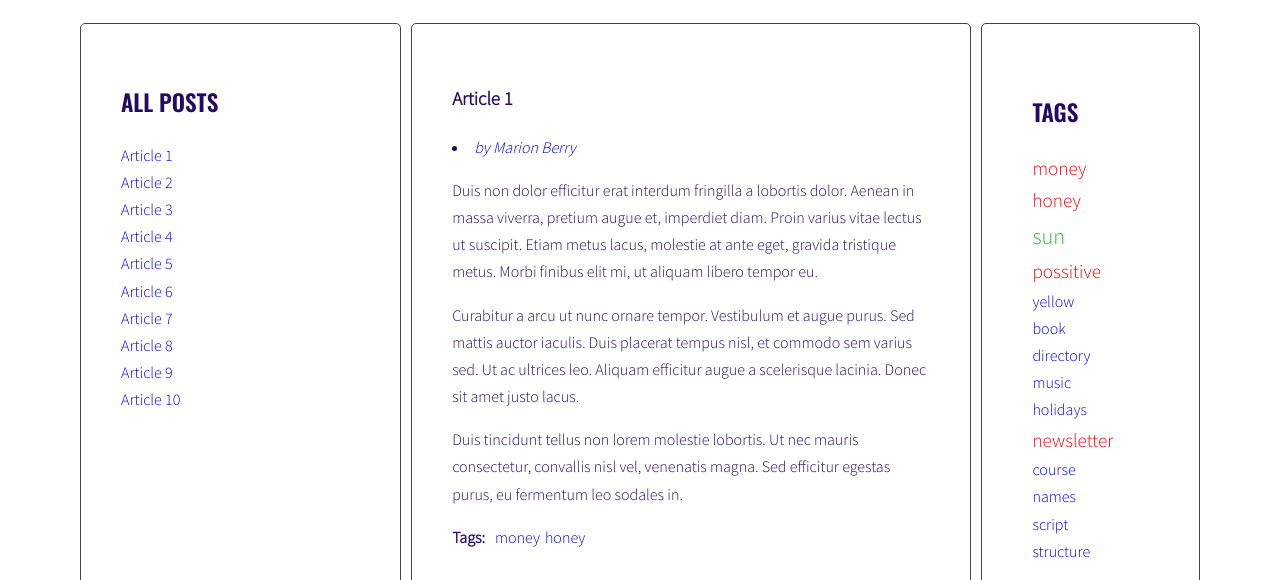
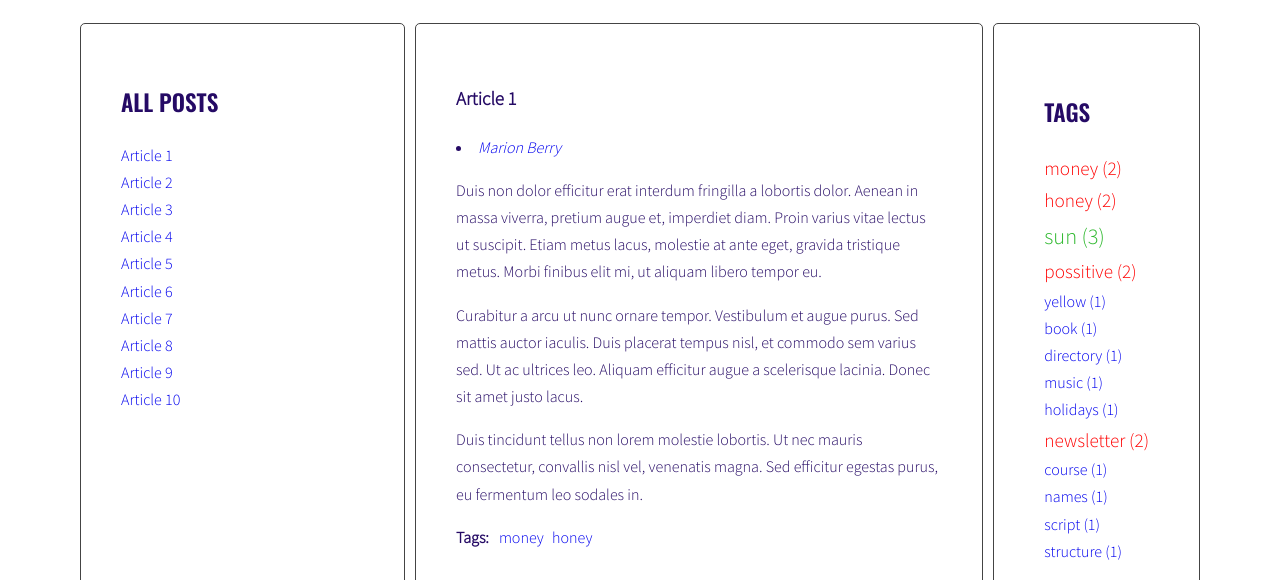
Before and after one commit to Maria-Gozdawa-Golebiowska/javascript-blog, a website: page index.html in a window 1280 px wide. Shown: the part 220-800 px from the top of the page. Drawn offline with nearby package versions, Linux system fonts and the light colour scheme.

Commit message:
add templates

```diff
--- a/index.html
+++ b/index.html
@@ -230,6 +230,31 @@
     </main>
   </div>
 
+<script id="template-article-link" type="text/x-handlebars-template">
+    <li><a href="#{{ id }}"><span>{{title}}</span></a></li>
+</script>
+
+<script id="template-article-tag-link" type="text/x-handlebars-template">
+    <li><a href="#tag-{{ id }}"><span>{{tag}}</span></a></li>
+</script>
+
+<script id="template-article-author-link" type="text/x-handlebars-template">
+    <li><a href="#author-{{id}}">{{author}}</a></li>
+</script>
+
+<script id="template-tag-cloud-link" type="text/x-handlebars-template">
+    {{#each tags}}
+        <li><a class="{{className}}" href="#tag-{{tag}}">{{tag}} ({{count}})</a></li>
+    {{/each}}
+</script>
+
+<script id="template-authors-list-link" type="text/x-handlebars-template">
+    {{#each authors}}
+        <li><a href="#author-{{author}}">{{author}}</a></li>
+    {{/each}}
+</script>
+
+<script src="https://cdnjs.cloudflare.com/ajax/libs/handlebars.js/4.1.0/handlebars.min.js"></script>
 <script src="js/script.js"></script>
 </body>
 </html>
--- a/js/script.js
+++ b/js/script.js
@@ -1,4 +1,13 @@
 'use strict';
+
+const templates = {
+  articleLink: Handlebars.compile(document.querySelector('#template-article-link').innerHTML),
+  articleTagLink: Handlebars.compile(document.querySelector('#template-article-tag-link').innerHTML),
+  articleAuthorLink: Handlebars.compile(document.querySelector('#template-article-author-link').innerHTML),
+  tagCloudLink: Handlebars.compile(document.querySelector('#template-tag-cloud-link').innerHTML),
+  authorsListLink: Handlebars.compile(document.querySelector('#template-authors-list-link').innerHTML),
+
+}
 
 const optArticleSelector = '.post';
 const optTitleSelector = '.post-title';
@@ -8,7 +17,7 @@ const optArticleAuthorSelector = '.post-author';
 const optTagsListSelector = '.list.tags';
 const optCloudClassCount = '5';
 const optCloudClassPrefix = "tag-size-";
-const optAuthorsListSelector =".list.authors ";
+const optAuthorsListSelector = ".list.authors ";
 
 const titleClickHandler = function (event) {
   event.preventDefault();
@@ -56,7 +65,8 @@ function generateTitleLinks(customSelector = '') {
     const articleTitle = article.querySelector(optTitleSelector).innerHTML;
 
     // Create HTML of the link
-    const linkHTML = `<li><a href="#${articleId}">${articleTitle}</a></li>`;
+    const linkHTMLData = {id: articleId, title: articleTitle};
+    const linkHTML = templates.articleLink(linkHTMLData)
 
     // Insert link into titleList
     titleList.insertAdjacentHTML('beforeend', linkHTML);
@@ -110,7 +120,11 @@ function generateTags() {
       // START LOOP: for each tag
       for (const tag of articleTagsArray) {
         // Generate HTML of the link
-        const tagHTML = `<li><a href="#tag-${tag}"><span>${tag}</span></a></li>`;
+        //const tagHTML = `<li><a href="#tag-${tag}"><span>${tag}</span></a></li>`;//
+
+        const tagHTMLData = {id:tag, tag: tag};
+        const tagHTML = templates.articleTagLink(tagHTMLData);
+
 
         // Add generated code to html variable
         html += tagHTML;
@@ -135,20 +149,23 @@ function generateTags() {
   console.log(tagsParams)
 
   /* [NEW] create variable for all links HTML code */
-  let allTagsHTML = '';
+  const allTagsData = {tags: []}
 
   /* [NEW] START LOOP: for each tag in allTags: */
   for (let tag in allTags) {
     /* [NEW] generate code of a link and add it to allTagsHTML */
-      const tagLinkHTML = '<li><a class="' + calculateTagClass(allTags[tag], tagsParams) + '" href="#tag-' + tag + '"><span>' + tag + '</span></a></li>';
-      console.log(tagLinkHTML)
-      allTagsHTML += tagLinkHTML;
+      //const tagLinkHTML = '<li><a class="' + calculateTagClass(allTags[tag], tagsParams) + '" href="#tag-' + tag + '"><span>' + tag + '</span></a></li>';//
+      allTagsData.tags.push({
+        tag: tag,
+        count: allTags[tag],
+        className: calculateTagClass(allTags[tag], tagsParams)
+      });
 
   }
   /* [NEW] END LOOP: for each tag in allTags: */
 
   /*[NEW] add HTML from allTagsHTML to tagList */
-  tagList.innerHTML = allTagsHTML;
+  tagList.innerHTML = templates.tagCloudLink(allTagsData);
 }
 
 
@@ -224,10 +241,12 @@ function generateAuthors() {
     const articleAuthor = article.getAttribute('data-author');
 
     /* generate HTML of the link */
-    const authorHTML = `<li><a href="#author-${articleAuthor}"><span>by ${articleAuthor}</span></a></li>`;
+    //const authorHTML = `<li><a href="#author-${articleAuthor}"><span>by ${articleAuthor}</span></a></li>`;
+    const authorLinkData = {id: articleAuthor, author: articleAuthor};
+    const authorLink = templates.articleAuthorLink(authorLinkData);
 
     /* add generated code to html variable */
-    html += authorHTML;
+    html += authorLink
 
     /* insert HTML of all the links into the author wrapper */
     if (authorWrapper) {
@@ -248,19 +267,23 @@ function generateAuthors() {
    const authorList = document.querySelector(optAuthorsListSelector);
 
    /* [NEW] create variable for all links HTML code */
-   let allAuthorsHTML = '';
+   const allAuthorsData = {authors: []};
 
    /* [NEW] START LOOP: for each tag in allTags: */
    for(let author in allAuthors){
 
      /* [NEW] generate code of a link and add it to allTagsHTML */
-     allAuthorsHTML += '<li><a href="#author-' + author + '">' + author + ' (' + allAuthors[author] + ') ' + '</a></li>';
+     //allAuthorsHTML += '<li><a href="#author-' + author + '">' + author + ' (' + allAuthors[author] + ') ' + '</a></li>';
+     allAuthorsData.authors.push({
+      author: author,
+      count: allAuthors[author],
+    });
 
    /* [NEW] END LOOP: for each tag in allTags: */
    }
 
    /*[NEW] add HTML from allTagsHTML to tagList */
-   authorList.innerHTML = allAuthorsHTML;
+   authorList.innerHTML = templates.authorsListLink(allAuthorsData);
 
 }
 
```
